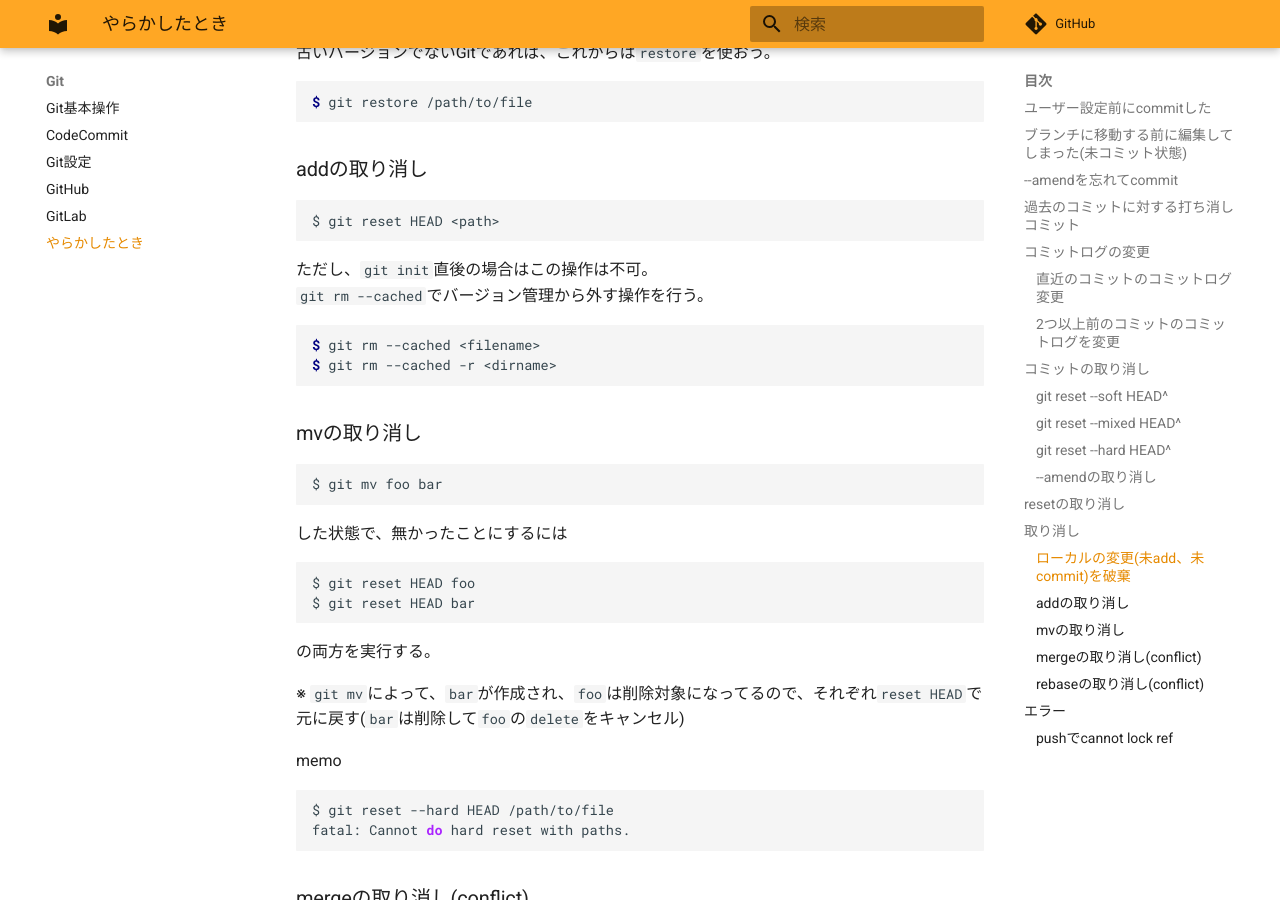
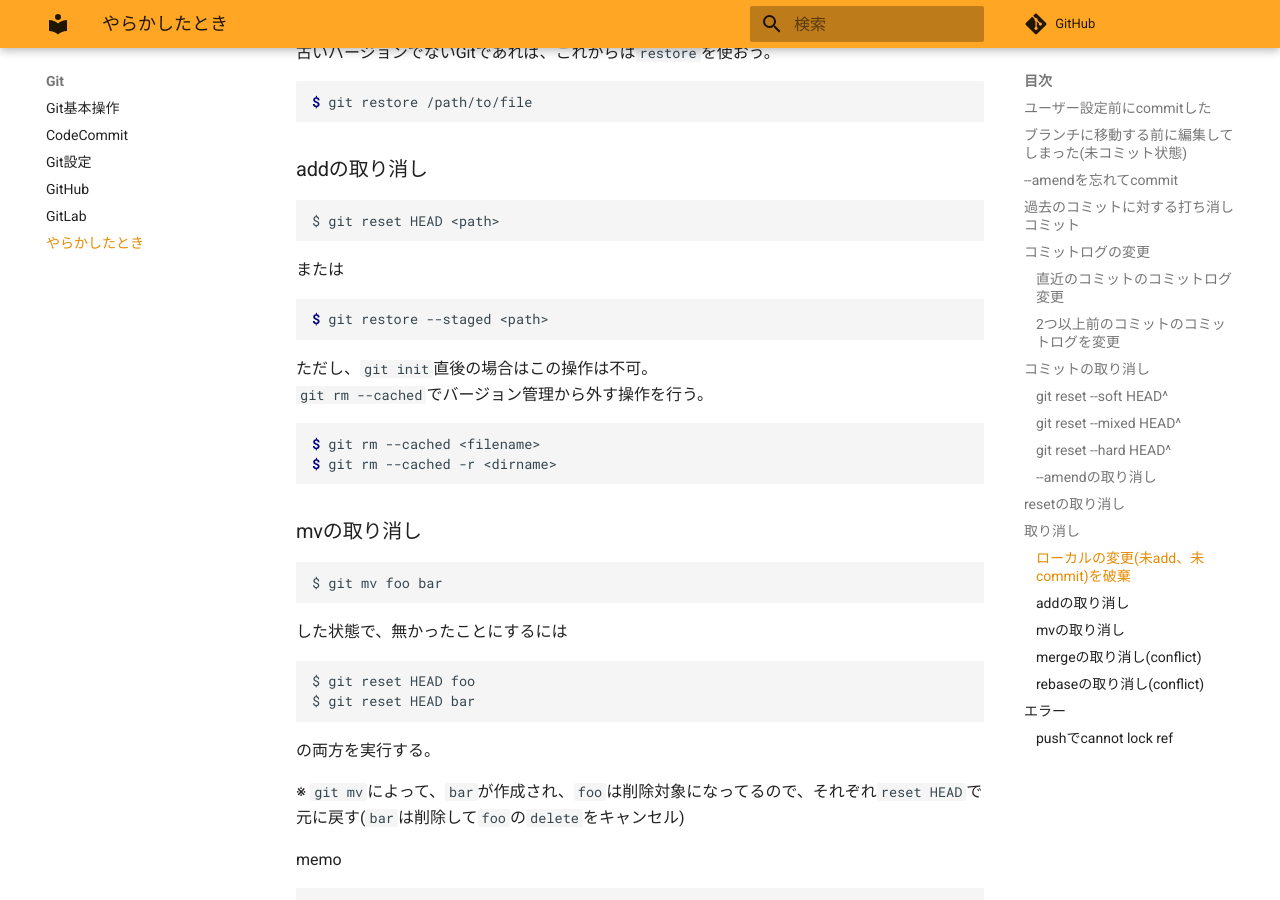
Before and after one commit to zaki-lknr/docs, an MkDocs documentation site: the page built from docs/Git/trouble.md, in a window 1280 px wide and 900 px high, scrolled down 3259 px. Built offline with MkDocs 1.6.1 and Material for MkDocs 9.7.7, drawn with Linux system fonts in a browser that asks for light colours; comment, search, counter and statistics services are not loaded.

Commit message:
add: git/trouble: addの取り消し(git restore)

````diff
--- a/docs/Git/trouble.md
+++ b/docs/Git/trouble.md
@@ -148,6 +148,12 @@ $ git restore /path/to/file
 $ git reset HEAD <path>
 ```
 
+または
+
+```console
+$ git restore --staged <path>
+```
+
 ただし、`git init`直後の場合はこの操作は不可。
 `git rm --cached`でバージョン管理から外す操作を行う。
 
````
